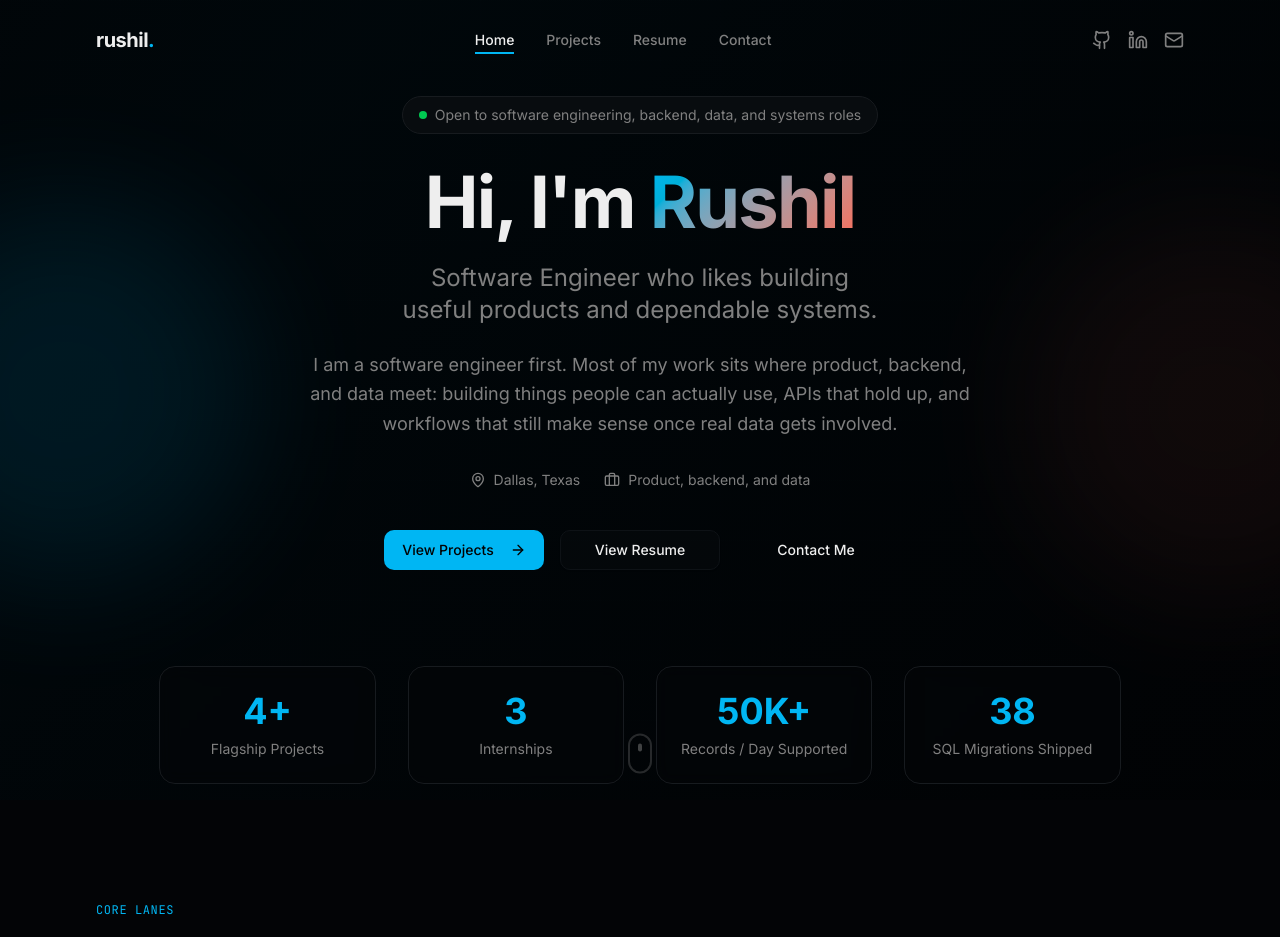
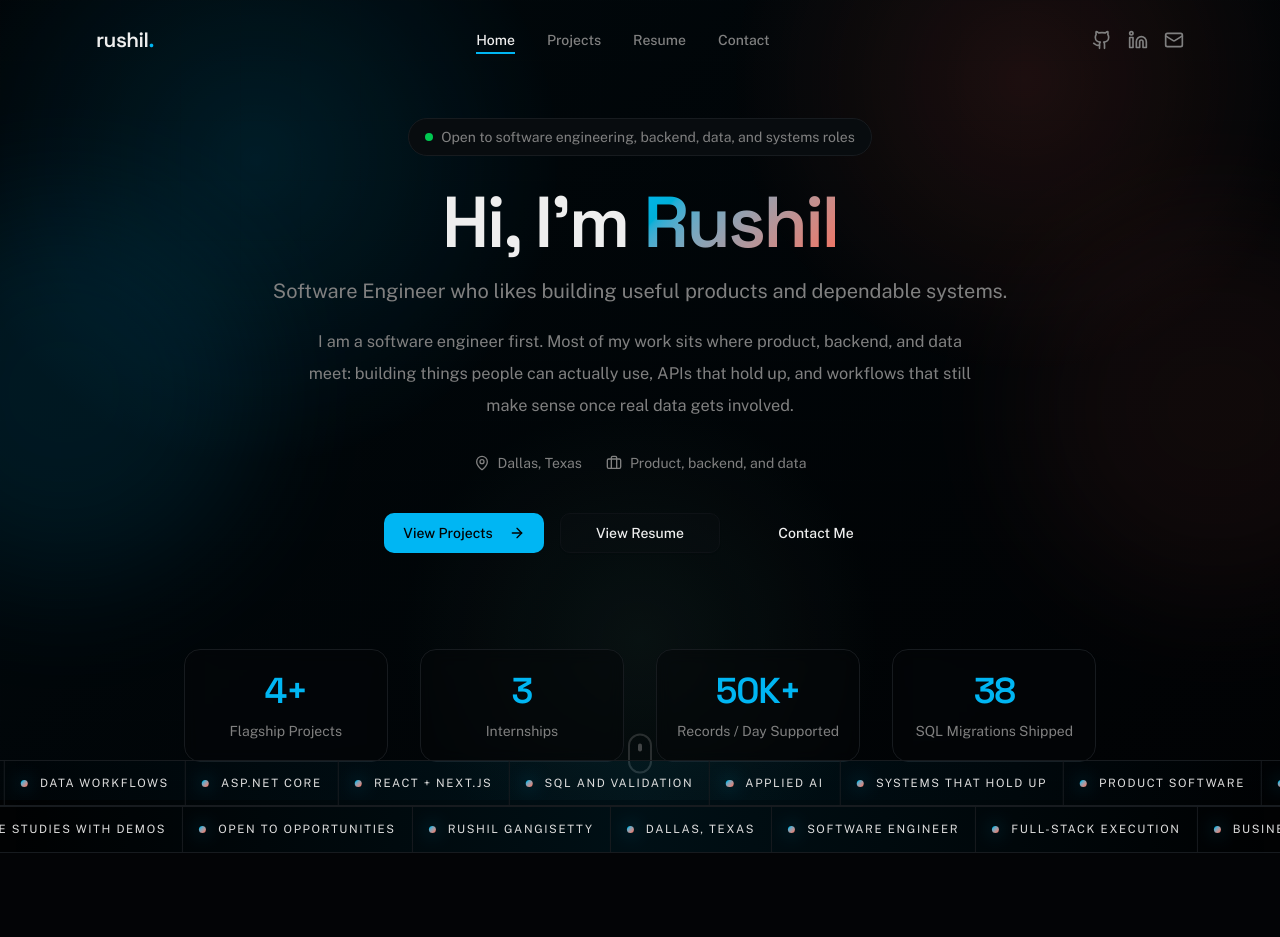
Before and after one commit to gangisettyrushil10/rushil-gangisetty-portfolio, a Next.js app: page / in a window 1280 px wide. Shown: the top 937 px of the page. Built offline with nearby package versions, Linux system fonts and the light colour scheme.

Commit message:
Refine portfolio typography and motion

```diff
--- a/app/globals.css
+++ b/app/globals.css
@@ -76,8 +76,8 @@
 }
 
 @theme inline {
-  --font-sans: 'Inter', 'Inter Fallback', system-ui, sans-serif;
-  --font-mono: 'JetBrains Mono', 'Geist Mono', monospace;
+  --font-sans: var(--font-body), system-ui, sans-serif;
+  --font-mono: var(--font-mono), 'Geist Mono', monospace;
   --color-background: var(--background);
   --color-foreground: var(--foreground);
   --color-card: var(--card);
@@ -122,6 +122,11 @@
   }
   body {
     @apply bg-background text-foreground;
+  }
+
+  h1, h2, h3, .font-display {
+    font-family: var(--font-display), system-ui, sans-serif;
+    letter-spacing: -0.035em;
   }
 
   /* Custom scrollbar for dark theme */
@@ -183,3 +188,82 @@
     linear-gradient(to bottom, oklch(0.2 0.01 250 / 0.1) 1px, transparent 1px);
   background-size: 60px 60px;
 }
+
+.hero-noise {
+  background-image:
+    radial-gradient(circle at 20% 20%, oklch(0.7 0.2 220 / 0.15) 0, transparent 26%),
+    radial-gradient(circle at 80% 10%, oklch(0.7 0.18 30 / 0.14) 0, transparent 24%),
+    radial-gradient(circle at 50% 80%, oklch(0.75 0.08 170 / 0.09) 0, transparent 28%);
+  filter: saturate(120%);
+}
+
+.marquee-shell {
+  position: relative;
+  overflow: hidden;
+  border-top: 1px solid oklch(0.22 0.01 250);
+  border-bottom: 1px solid oklch(0.22 0.01 250);
+  background:
+    linear-gradient(90deg, transparent, oklch(0.7 0.2 220 / 0.08), transparent);
+}
+
+.marquee-track {
+  display: flex;
+  width: max-content;
+  animation: marquee-scroll 28s linear infinite;
+}
+
+.marquee-track-reverse {
+  animation-direction: reverse;
+}
+
+.marquee-shell:hover .marquee-track {
+  animation-play-state: paused;
+}
+
+@keyframes marquee-scroll {
+  from { transform: translateX(0); }
+  to { transform: translateX(-50%); }
+}
+
+.signal-pill {
+  display: inline-flex;
+  align-items: center;
+  gap: 0.75rem;
+  padding: 0.85rem 1rem;
+  border-right: 1px solid oklch(0.22 0.01 250);
+  color: oklch(0.9 0 0);
+  text-transform: uppercase;
+  letter-spacing: 0.14em;
+  font-size: 0.72rem;
+}
+
+.signal-dot {
+  width: 0.45rem;
+  height: 0.45rem;
+  border-radius: 999px;
+  background: linear-gradient(135deg, oklch(0.7 0.2 220), oklch(0.7 0.18 30));
+  box-shadow: 0 0 18px oklch(0.7 0.2 220 / 0.55);
+}
+
+.card-tilt {
+  transform-style: preserve-3d;
+}
+
+.soft-spotlight {
+  position: relative;
+}
+
+.soft-spotlight::before {
+  content: '';
+  position: absolute;
+  inset: -1px;
+  border-radius: inherit;
+  background: linear-gradient(135deg, oklch(0.7 0.2 220 / 0.2), transparent 40%, oklch(0.7 0.18 30 / 0.16));
+  opacity: 0;
+  transition: opacity 250ms ease;
+  pointer-events: none;
+}
+
+.soft-spotlight:hover::before {
+  opacity: 1;
+}
--- a/app/layout.tsx
+++ b/app/layout.tsx
@@ -1,18 +1,25 @@
 import type { Metadata, Viewport } from 'next'
-import { Inter, JetBrains_Mono } from 'next/font/google'
+import { IBM_Plex_Mono, Public_Sans, Space_Grotesk } from 'next/font/google'
 import { Analytics } from '@vercel/analytics/next'
 import './globals.css'
 
-const inter = Inter({
+const publicSans = Public_Sans({
   subsets: ['latin'],
-  variable: '--font-inter',
+  variable: '--font-body',
   display: 'swap',
 })
 
-const jetbrainsMono = JetBrains_Mono({
+const spaceGrotesk = Space_Grotesk({
   subsets: ['latin'],
-  variable: '--font-jetbrains',
+  variable: '--font-display',
   display: 'swap',
+})
+
+const ibmPlexMono = IBM_Plex_Mono({
+  subsets: ['latin'],
+  variable: '--font-mono',
+  display: 'swap',
+  weight: ['400', '500'],
 })
 
 export const metadata: Metadata = {
@@ -52,7 +59,7 @@ export default function RootLayout({
 }>) {
   return (
     <html lang="en" className="dark">
-      <body className={`${inter.variable} ${jetbrainsMono.variable} font-sans antialiased`}>
+      <body className={`${publicSans.variable} ${spaceGrotesk.variable} ${ibmPlexMono.variable} font-sans antialiased`}>
         {children}
         <Analytics />
       </body>
--- a/app/page.tsx
+++ b/app/page.tsx
@@ -1,6 +1,7 @@
 import { Navbar } from '@/components/navbar'
 import { Footer } from '@/components/footer'
 import { Hero } from '@/components/home/hero'
+import { SignalRail } from '@/components/home/signal-rail'
 import { FocusAreas } from '@/components/home/focus-areas'
 import { FeaturedProjects } from '@/components/home/featured-projects'
 import { Skills } from '@/components/home/skills'
@@ -12,6 +13,7 @@ export default function HomePage() {
     <main className="min-h-screen bg-background">
       <Navbar />
       <Hero />
+      <SignalRail />
       <FocusAreas />
       <FeaturedProjects />
       <Skills />
--- a/components/home/focus-areas.tsx
+++ b/components/home/focus-areas.tsx
@@ -27,9 +27,10 @@ export function FocusAreas() {
                 key={area.title}
                 initial={{ opacity: 0, y: 20 }}
                 whileInView={{ opacity: 1, y: 0 }}
+                whileHover={{ y: -4 }}
                 viewport={{ once: true }}
                 transition={{ duration: 0.5, delay: index * 0.1 }}
-                className="rounded-2xl border border-border bg-card p-6 hover:border-primary/40 transition-colors"
+                className="soft-spotlight rounded-2xl border border-border bg-card p-6 hover:border-primary/40 transition-colors"
               >
                 <div className="flex items-start justify-between gap-4">
                   <div className="p-3 rounded-xl bg-secondary text-primary">
@@ -40,7 +41,7 @@ export function FocusAreas() {
                   </span>
                 </div>
 
-                <h3 className="mt-5 text-xl font-semibold text-foreground">
+                <h3 className="font-display mt-5 text-xl sm:text-[1.45rem] font-semibold text-foreground">
                   {area.title}
                 </h3>
                 <p className="mt-3 text-muted-foreground leading-relaxed">
--- a/components/home/hero.tsx
+++ b/components/home/hero.tsx
@@ -11,6 +11,7 @@ export function Hero() {
     <section className="relative min-h-screen flex items-center justify-center overflow-hidden">
       {/* Animated Background */}
       <div className="absolute inset-0 animated-gradient" />
+      <div className="absolute inset-0 hero-noise opacity-80" />
       <div className="absolute inset-0 grid-pattern opacity-50" />
 
       {/* Gradient Orbs */}
@@ -48,7 +49,7 @@ export function Hero() {
             initial={{ opacity: 0, y: 20 }}
             animate={{ opacity: 1, y: 0 }}
             transition={{ duration: 0.6, delay: 0.1 }}
-            className="text-4xl sm:text-5xl md:text-6xl lg:text-7xl font-bold tracking-tight text-balance"
+            className="font-display text-4xl sm:text-5xl md:text-[3.6rem] lg:text-[4.5rem] font-semibold leading-[0.95] text-balance"
           >
             <span className="text-foreground">Hi, I'm </span>
             <span className="gradient-text">{personalInfo.name.split(' ')[0]}</span>
@@ -59,7 +60,7 @@ export function Hero() {
             initial={{ opacity: 0, y: 20 }}
             animate={{ opacity: 1, y: 0 }}
             transition={{ duration: 0.6, delay: 0.2 }}
-            className="mt-6 text-xl sm:text-2xl text-muted-foreground max-w-3xl mx-auto text-balance"
+            className="mt-5 text-lg sm:text-xl text-muted-foreground max-w-3xl mx-auto text-balance"
           >
             {personalInfo.title} {personalInfo.tagline.toLowerCase()}.
           </motion.p>
@@ -69,7 +70,7 @@ export function Hero() {
             initial={{ opacity: 0, y: 20 }}
             animate={{ opacity: 1, y: 0 }}
             transition={{ duration: 0.6, delay: 0.3 }}
-            className="mt-6 text-base sm:text-lg text-muted-foreground max-w-2xl mx-auto leading-relaxed"
+            className="mt-5 text-[15px] sm:text-[1.02rem] text-muted-foreground max-w-2xl mx-auto leading-8"
           >
             {recruiterSummary.description}
           </motion.p>
@@ -135,9 +136,10 @@ export function Hero() {
               initial={{ opacity: 0, scale: 0.9 }}
               animate={{ opacity: 1, scale: 1 }}
               transition={{ duration: 0.4, delay: 0.8 + index * 0.1 }}
-              className="text-center p-6 rounded-xl bg-card/50 backdrop-blur-sm border border-border"
+              whileHover={{ y: -4 }}
+              className="soft-spotlight text-center p-5 rounded-xl bg-card/50 backdrop-blur-sm border border-border"
             >
-              <div className="text-3xl sm:text-4xl font-bold text-primary">{stat.value}</div>
+              <div className="font-display text-3xl sm:text-[2.25rem] font-semibold text-primary">{stat.value}</div>
               <div className="mt-2 text-sm text-muted-foreground">{stat.label}</div>
             </motion.div>
           ))}
--- /dev/null
+++ b/components/home/signal-rail.tsx
@@ -0,0 +1,49 @@
+'use client'
+
+const topSignals = [
+  'Product software',
+  'Backend APIs',
+  'Data workflows',
+  'ASP.NET Core',
+  'React + Next.js',
+  'SQL and validation',
+  'Applied AI',
+  'Systems that hold up',
+]
+
+const bottomSignals = [
+  'Rushil Gangisetty',
+  'Dallas, Texas',
+  'Software engineer',
+  'Full-stack execution',
+  'Business systems',
+  'Forecasting and ETL',
+  'Case studies with demos',
+  'Open to opportunities',
+]
+
+function RailRow({ items, reverse = false }: { items: string[]; reverse?: boolean }) {
+  const repeated = [...items, ...items]
+
+  return (
+    <div className="marquee-shell">
+      <div className={`marquee-track ${reverse ? 'marquee-track-reverse' : ''}`}>
+        {repeated.map((item, index) => (
+          <div key={`${item}-${index}`} className="signal-pill">
+            <span className="signal-dot" />
+            <span>{item}</span>
+          </div>
+        ))}
+      </div>
+    </div>
+  )
+}
+
+export function SignalRail() {
+  return (
+    <section className="relative z-20 -mt-6 sm:-mt-10">
+      <RailRow items={topSignals} />
+      <RailRow items={bottomSignals} reverse />
+    </section>
+  )
+}
--- a/components/navbar.tsx
+++ b/components/navbar.tsx
@@ -44,7 +44,7 @@ export function Navbar() {
           <Link href="/" className="flex items-center gap-2">
             <motion.div
               whileHover={{ scale: 1.05 }}
-              className="text-lg sm:text-xl font-bold tracking-tight"
+              className="font-display text-lg sm:text-[1.3rem] font-semibold tracking-tight"
             >
               <span className="text-foreground">rushil</span>
               <span className="text-primary">.</span>
--- a/components/project-card.tsx
+++ b/components/project-card.tsx
@@ -17,10 +17,11 @@ export function ProjectCard({ project, index = 0, featured = false }: ProjectCar
     <motion.article
       initial={{ opacity: 0, y: 30 }}
       whileInView={{ opacity: 1, y: 0 }}
+      whileHover={{ y: -6 }}
       viewport={{ once: true, margin: '-50px' }}
       transition={{ duration: 0.5, delay: index * 0.1 }}
       className={cn(
-        'group relative overflow-hidden rounded-2xl bg-card border border-border transition-all duration-300',
+        'soft-spotlight card-tilt group relative overflow-hidden rounded-2xl bg-card border border-border transition-all duration-300',
         'hover:border-primary/50 hover:shadow-lg hover:shadow-primary/5',
         featured && 'md:col-span-2'
       )}
@@ -41,7 +42,7 @@ export function ProjectCard({ project, index = 0, featured = false }: ProjectCar
         </div>
 
         {/* Title & Description */}
-        <h3 className="text-xl sm:text-2xl font-bold text-foreground group-hover:text-primary transition-colors">
+        <h3 className="font-display text-xl sm:text-[1.65rem] font-semibold text-foreground group-hover:text-primary transition-colors">
           {project.title}
         </h3>
         <p className="mt-2 text-sm font-mono uppercase tracking-wide text-primary/80">
--- a/components/section.tsx
+++ b/components/section.tsx
@@ -50,7 +50,7 @@ export function SectionHeader({ badge, title, description, className }: SectionH
         whileInView={{ opacity: 1, y: 0 }}
         viewport={{ once: true }}
         transition={{ duration: 0.4, delay: 0.1 }}
-        className="text-3xl sm:text-4xl font-bold tracking-tight text-foreground"
+        className="font-display text-2xl sm:text-[2.2rem] font-semibold leading-tight text-foreground"
       >
         {title}
       </motion.h2>
@@ -60,7 +60,7 @@ export function SectionHeader({ badge, title, description, className }: SectionH
           whileInView={{ opacity: 1, y: 0 }}
           viewport={{ once: true }}
           transition={{ duration: 0.4, delay: 0.2 }}
-          className="mt-4 text-lg text-muted-foreground max-w-2xl"
+          className="mt-4 text-base sm:text-[1.02rem] text-muted-foreground max-w-2xl leading-8"
         >
           {description}
         </motion.p>
```
Also changed, not shown: app/projects/[id]/project-detail-content.tsx (+6 -6 lines), 1 other file (tests, documents, lock files or other folders).
